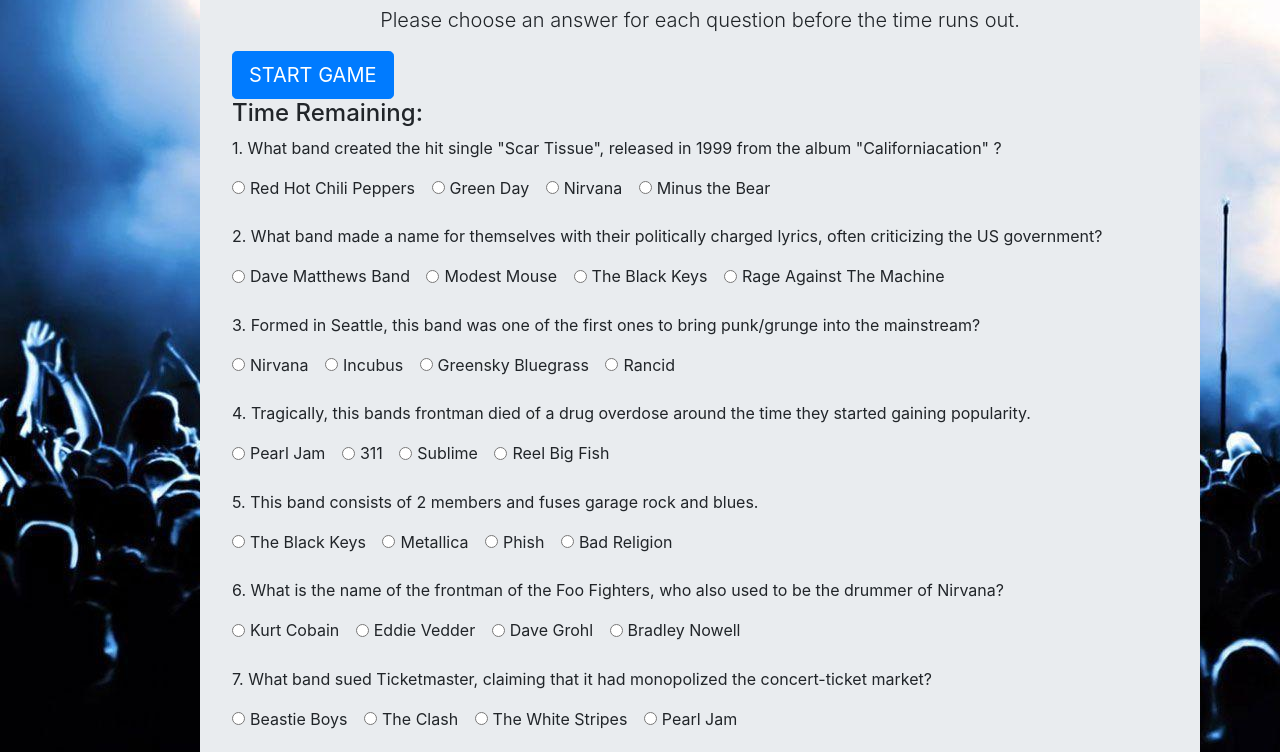
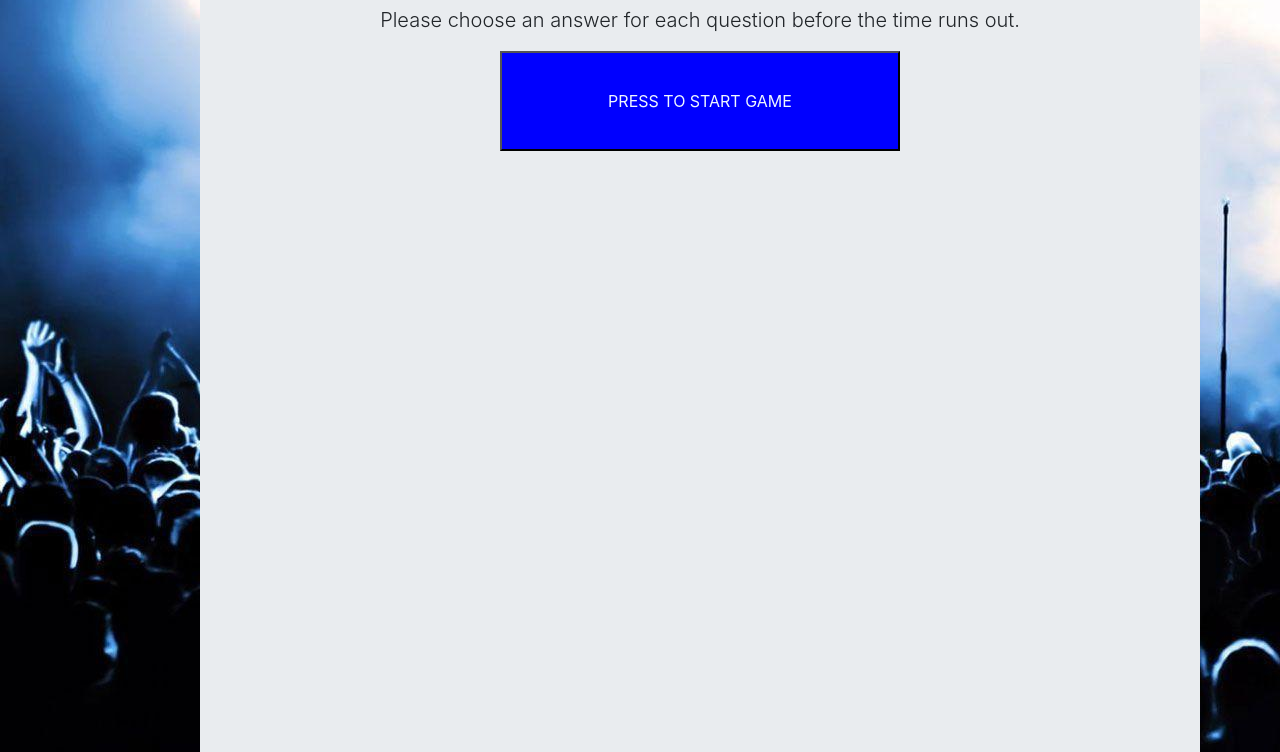
Before and after one commit to bbanderson84/TriviaGame, a plain HTML site: page index.html in a window 1280 px wide. Shown: the part 184-936 px from the top of the page. Drawn offline with nearby package versions, Linux system fonts and the light colour scheme.

Commit message:
recent update

```diff
--- a/assets/css/style.css
+++ b/assets/css/style.css
@@ -1,13 +1,24 @@
 body {
     background-image: url("../images/background2.jpg");
     background-repeat: no-repeat;
+    background-attachment: fixed;
+
 }
 
 .jumbotron {
     width: 1000px;
-    height: 1000px;
+    height: 1200px;
     margin-left: 200px;
     margin-top: 50px;
+}
+
+#button {
+    width: 400px;
+    height: 100px;
+    background-color: blue;
+    color: aliceblue;
+    align-items: center;
+    visibility: visible;
 }
 
 .display-4 {
@@ -19,12 +30,16 @@ body {
     text-align: center;
 }
 
-.btn {
-    align-content: center;
-    align-items: center;
-
+#start_game{
+    visibility: hidden;
 }
 
-.form-check-inline {
+.time {
+    text-align: center;
+    margin-bottom: 80px;
+    margin-top: -80px;
+}
+
+.question {
     text-align: center;
 }
--- a/assets/javascript/app.js
+++ b/assets/javascript/app.js
@@ -0,0 +1,8 @@
+var userSCore = 0;
+
+
+$(document).on("click", "#button", function () {
+
+    document.getElementById("start_game").style.visibility = "visible";
+    document.getElementById("button").style.visibility = "hidden";
+});
--- a/index.html
+++ b/index.html
@@ -16,13 +16,15 @@
 
         <p class="lead">Please choose an answer for each question before the time runs out.</p>
 
-        <a class="btn btn-primary btn-lg" href="#" role="button">START GAME</a>
+        <p class="text-center"><input id="button" type="button" value="PRESS TO START GAME"></p>
+
+        <div id="start_game">
 
         <h4 class="time">Time Remaining: <span id="time-remaining"></span></h4>
 
-        <p> 1. What band created the hit single "Scar Tissue", released in 1999 from the album "Californiacation" ?</p>
+        <div class="question">
 
-        <div class="question1">
+            <p><strong> 1. What band created the hit single "Scar Tissue", released in 1999 from the album "Californiacation"?</strong></p>
 
             <div class="form-check-inline">
                 <input class="form-check-input" type="radio" name="exampleRadios" id="answer1" value="option1" checked>
@@ -55,10 +57,10 @@
         </div>
 
 <br>
+<br>
+        <div class="question">
 
-        <p> 2. What band made a name for themselves with their politically charged lyrics, often criticizing the US government? </p>
-
-        <div class="question2">
+            <p><strong> 2. What band made a name for themselves with their politically charged lyrics, often criticizing the US government?</strong> </p>
 
             <div class="form-check-inline">
                 <input class="form-check-input" type="radio" name="exampleRadios" id="answer5" value="option5" checked>
@@ -91,10 +93,10 @@
         </div>
 
 <br>
+<br>
+        <div class="question">
 
-        <p> 3. Formed in Seattle, this band was one of the first ones to bring punk/grunge into the mainstream? </p>
-
-        <div class="question3">
+            <p><strong> 3. Formed in Seattle, this band was one of the first ones to bring punk/grunge into the mainstream?</strong></p>
 
             <div class="form-check-inline">
                 <input class="form-check-input" type="radio" name="exampleRadios" id="answer9" value="option9" checked>
@@ -126,11 +128,11 @@
 
         </div>
 
-        <br>
+<br>
+<br>
+        <div class="question">
 
-        <p> 4. Tragically, this bands frontman died of a drug overdose around the time they started gaining popularity. </p>
-
-        <div class="question4">
+            <p><strong> 4. Tragically, this bands frontman died around the time they started gaining popularity.</strong></p>
 
             <div class="form-check-inline">
                 <input class="form-check-input" type="radio" name="exampleRadios" id="answer13" value="option13" checked>
@@ -162,11 +164,11 @@
 
         </div>
 
-        <br>
+<br>
+<br>
+        <div class="question">
 
-        <p> 5. This band consists of 2 members and fuses garage rock and blues. </p>
-
-        <div class="question5">
+            <p><strong> 5. This band consists of 2 members and fuses garage rock and blues.</strong></p>
 
             <div class="form-check-inline">
                 <input class="form-check-input" type="radio" name="exampleRadios" id="answer13" value="option13" checked>
@@ -198,11 +200,11 @@
 
         </div>
 
-        <br>
+<br>
+<br>
+        <div class="question">
 
-        <p> 6. What is the name of the frontman of the Foo Fighters, who also used to be the drummer of Nirvana? </p>
-
-        <div class="question6">
+                <p><strong> What is the name of the frontman of the Foo Fighters, who also used to be the drummer of Nirvana?</strong></p>
 
                 <div class="form-check-inline">
                     <input class="form-check-input" type="radio" name="exampleRadios" id="answer17" value="option17" checked>
@@ -234,11 +236,11 @@
 
             </div>
 
-            <br>
+<br>
+<br>
+            <div class="question">
 
-            <p> 7. What band sued Ticketmaster, claiming that it had monopolized the concert-ticket market?  </p>
-
-            <div class="question7">
+                    <p><strong> 7. What band sued Ticketmaster, claiming that it had monopolized the concert-ticket market?</strong> </p>
 
                     <div class="form-check-inline">
                         <input class="form-check-input" type="radio" name="exampleRadios" id="answer21" value="option21" checked>
@@ -270,11 +272,12 @@
 
                 </div>
 
-            <br>
+<br>
+<br>
 
-            <p> 8. Who plays an annual weekend long show at Red Rocks, titled "Rowdytown"?  </p>
+            <div class="question">
 
-            <div class="question8">
+                    <p><strong> 8. Who plays an annual weekend long show at Red Rocks, titled "Rowdytown"?</strong> </p>
 
                     <div class="form-check-inline">
                         <input class="form-check-input" type="radio" name="exampleRadios" id="answer25" value="option25" checked>
@@ -306,13 +309,15 @@
 
             </div>
 
+        </div>
+
     </div>
 
 
 
 <script type="text/javascript" src="https://cdnjs.cloudflare.com/ajax/libs/jquery/3.2.1/jquery.min.js"></script>
 
-<script type="text/javascript" src="assets/javascript/game.js"></script>
+<script type="text/javascript" src="assets/javascript/app.js"></script>
 
 
 
```
